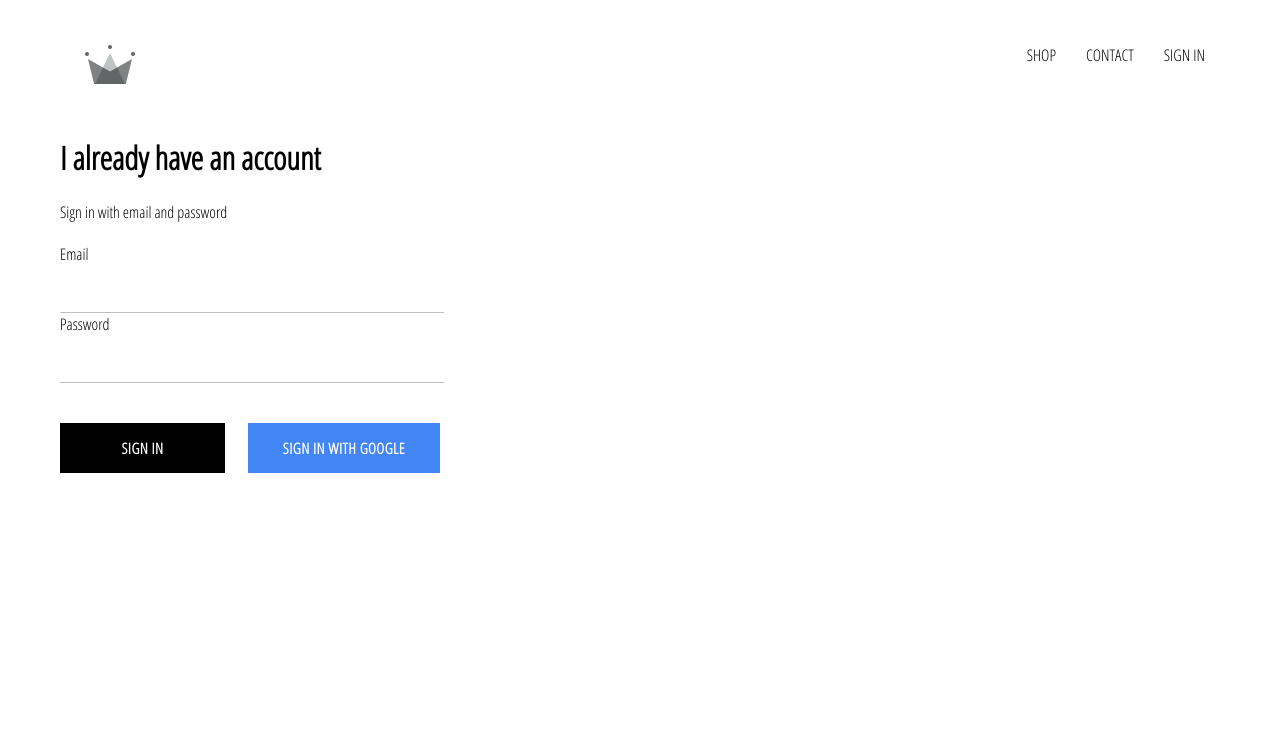
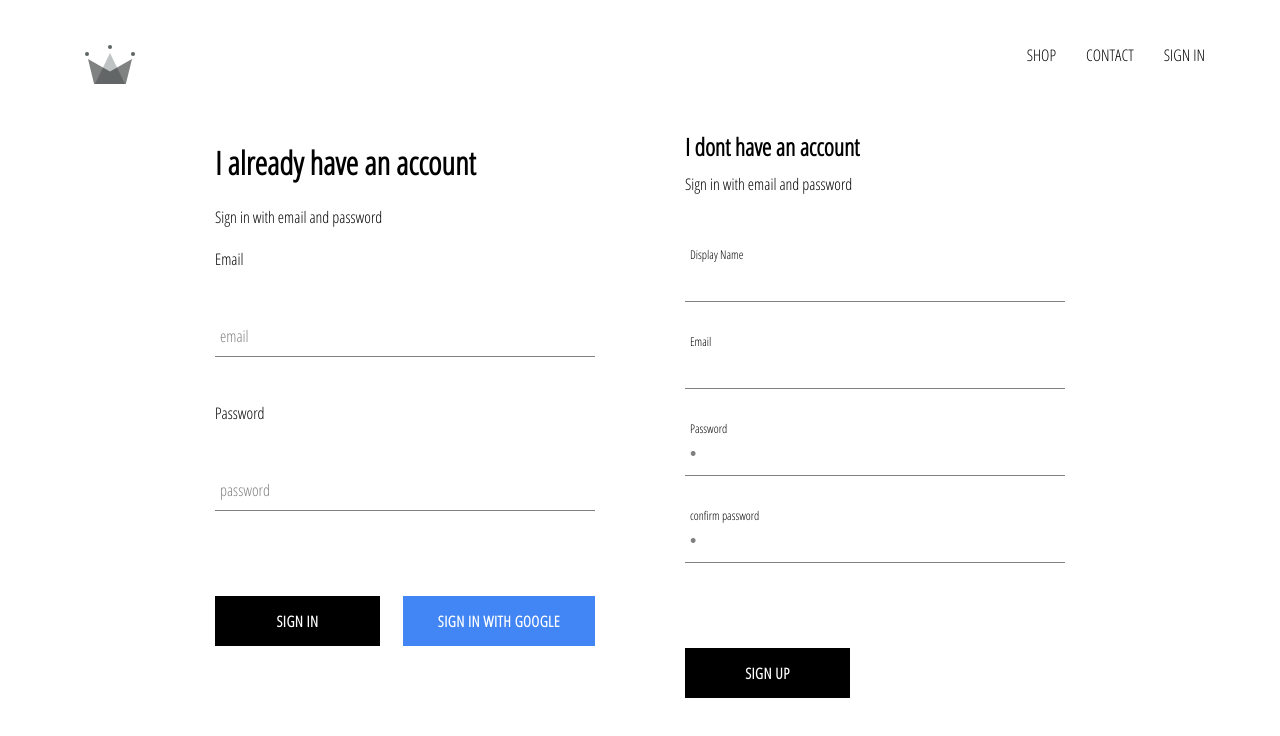
Before and after one commit to MohamadZeyad/crwn-clothing, a React (Create React App) app: page /signin in a window 1280 px wide. Shown: the top 736 px of the page. Built offline with nearby package versions, Linux system fonts and the light colour scheme; no server answers.

Commit message:
implemented firebase utils, included ability t store authenticated users into our firebase database

```diff
--- a/src/App.js
+++ b/src/App.js
@@ -5,7 +5,8 @@ import HomePage from "./pages/homepage/homepage.component";
 import ShopPage from "./pages/shop/shop.component";
 import Header from "./components/header/header.component";
 import SignInAndSignUpPage from "./pages/sign-in-and-sign-up/sign-in-and-sign-up.component";
-import { auth } from "./firebase/firebase.utils";
+import { auth, createUserProfileDocument } from "./firebase/firebase.utils";
+
 class App extends React.Component {
   constructor() {
     super();
@@ -18,9 +19,24 @@ class App extends React.Component {
   unsubscribeFromAuth = null;
 
   componentDidMount() {
-    this.unsubscribeFromAuth = auth.onAuthStateChanged(user => {
-      this.setState({ currentUser: user });
-      console.log(user);
+    this.unsubscribeFromAuth = auth.onAuthStateChanged(async userAuth => {
+      // this.setState({ currentUser: user });
+      // createUserProfileDocument(user);
+      // console.log(user);
+      if (userAuth) {
+        const userRef = await createUserProfileDocument(userAuth);
+        userRef.onSnapshot(snapShot => {
+          this.setState({
+            currentUser: {
+              id: snapShot.id,
+              ...snapShot.data()
+            }
+          });
+          console.log(this.state);
+        });
+      } else {
+        this.setState({ currentUser: userAuth });
+      }
     });
   }
 
--- /dev/null
+++ b/src/components/form-input/form-input.component.jsx
@@ -0,0 +1,23 @@
+import React from "react";
+import "./form-input.styles.scss";
+
+const FormInput = ({ handleChange, label, ...otherProps }) => (
+  <div className="group">
+    <input
+      className="form-input"
+      onChange={handleChange}
+      {...otherProps}
+    ></input>
+    {label ? (
+      <label
+        className={`${
+          otherProps.value.length ? "shrink" : ""
+        } form-input-label`}
+      >
+        {label}
+      </label>
+    ) : null}
+  </div>
+);
+
+export default FormInput;
--- /dev/null
+++ b/src/components/form-input/form-input.styles.scss
@@ -0,0 +1,54 @@
+$sub-color: grey;
+$main-color: black;
+
+@mixin shrinkLabel {
+  top: -14px;
+  font-size: 12px;
+  color: $main-color;
+}
+
+.group {
+  position: relative;
+  margin: 45px 0;
+
+  .form-input {
+    background: none;
+    background-color: white;
+    color: $sub-color;
+    font-size: 18px;
+    padding: 10px 10px 10px 5px;
+    display: block;
+    width: 100%;
+    border: none;
+    border-radius: 0;
+    border-bottom: 1px solid $sub-color;
+    margin: 25px 0;
+
+    &:focus {
+      outline: none;
+    }
+
+    &:focus ~ .form-input-label {
+      @include shrinkLabel();
+    }
+  }
+
+  input[type="password"] {
+    letter-spacing: 0.3em;
+  }
+
+  .form-input-label {
+    color: $sub-color;
+    font-size: 16px;
+    font-weight: normal;
+    position: absolute;
+    pointer-events: none;
+    left: 5px;
+    top: 10px;
+    transition: 300ms ease all;
+
+    &.shrink {
+      @include shrinkLabel();
+    }
+  }
+}
--- a/src/components/sign-in/sign-in.component.jsx
+++ b/src/components/sign-in/sign-in.component.jsx
@@ -2,6 +2,7 @@ import React from "react";
 import "./sign-in-styles.scss";
 import CustomButton from "../../components/custom-button/custom-button.component";
 import { signInWithGoogle } from "../../firebase/firebase.utils";
+import FormInput from "../form-input/form-input.component";
 class SignIn extends React.Component {
   constructor(props) {
     super(props);
@@ -31,26 +32,27 @@ class SignIn extends React.Component {
 
         <form onSubmit={this.handleSubmit}>
           <label>Email</label>
-          <br></br>
-          <input
+
+          <FormInput
             name="email"
             type="email"
             value={this.state.email}
-            onChange={this.handleChange}
+            handleChange={this.handleChange}
+            label="email"
             required
-          ></input>
-          <br></br>
+          ></FormInput>
 
           <label>Password</label>
-          <br></br>
-          <input
+
+          <FormInput
             name="password"
             type="password"
             value={this.state.password}
-            onChange={this.handleChange}
+            handleChange={this.handleChange}
+            label="password"
             required
-          ></input>
-          <br></br>
+          ></FormInput>
+
           <div className="buttons">
             <CustomButton type="submit">SIGN IN</CustomButton>
             <CustomButton onClick={signInWithGoogle} isGoogleSignIn>
--- /dev/null
+++ b/src/components/sign-up/sign-up.component.jsx
@@ -0,0 +1,102 @@
+import React from "react";
+
+import FormInput from "../form-input/form-input.component";
+import CustomButton from "../custom-button/custom-button.component";
+
+import { auth, createUserProfileDocument } from "../../firebase/firebase.utils";
+
+import "./sign-up.styles.scss";
+
+class SignUp extends React.Component {
+  constructor() {
+    super();
+
+    this.state = {
+      displayName: " ",
+      email: " ",
+      password: " ",
+      confirmPassword: " "
+    };
+  }
+
+  handleSubmit = async event => {
+    event.preventDefault();
+
+    const { displayName, email, password, confirmPassword } = this.state;
+
+    if (password !== confirmPassword) {
+      alert("password dont match");
+      return;
+    }
+
+    try {
+      const { user } = await auth.createUserWithEmailAndPassword(
+        email,
+        password
+      );
+      await createUserProfileDocument(user, { displayName });
+      this.setState({
+        displayName: " ",
+        email: " ",
+        password: " ",
+        confirmPassword: " "
+      });
+    } catch (error) {
+      console.log(error);
+    }
+  };
+
+  handleChange = event => {
+    // event.preventDefault();
+    const { name, value } = event.target;
+    this.setState({ [name]: value });
+  };
+
+  render() {
+    const { displayName, email, password, confirmPassword } = this.state;
+    return (
+      <div className="sign-up">
+        <h2 className="title"> I dont have an account</h2>
+        <span>Sign in with email and password</span>
+        <form className="sign-up-form" onSubmit={this.handleSubmit}>
+          <FormInput
+            type="text"
+            name="displayName"
+            value={displayName}
+            onChange={this.handleChange}
+            label="Display Name"
+            required
+          ></FormInput>
+          <FormInput
+            type="email"
+            name="email"
+            value={email}
+            onChange={this.handleChange}
+            label="Email"
+            required
+          ></FormInput>
+          <FormInput
+            type="password"
+            name="password"
+            value={password}
+            onChange={this.handleChange}
+            label="Password"
+            required
+          ></FormInput>
+          <FormInput
+            type="password"
+            name="confirmPassword"
+            value={confirmPassword}
+            onChange={this.handleChange}
+            label="confirm password"
+            required
+          ></FormInput>
+
+          <CustomButton type="submit">SIGN UP</CustomButton>
+        </form>
+      </div>
+    );
+  }
+}
+
+export default SignUp;
--- /dev/null
+++ b/src/components/sign-up/sign-up.styles.scss
@@ -0,0 +1,9 @@
+.sign-up {
+  display: flex;
+  flex-direction: column;
+  width: 380px;
+
+  .title {
+    margin: 10px 0;
+  }
+}
--- a/src/firebase/firebase.utils.js
+++ b/src/firebase/firebase.utils.js
@@ -13,6 +13,33 @@ var config = {
   measurementId: "G-N14YW12XNS"
 };
 
+export const createUserProfileDocument = async (userAuth, additionalData) => {
+  if (!userAuth) return;
+  const userRef = firestore.doc(`users/${userAuth.uid}`);
+  // const userRef = firestore.doc("users/StNMTDwC6sQVTlYjY0qU");
+  const snapShot = await userRef.get();
+
+  if (!snapShot.exists) {
+    const { displayName, email } = userAuth;
+    const createdAt = new Date();
+
+    try {
+      await userRef.set({
+        displayName,
+        email,
+        createdAt,
+        ...additionalData
+      });
+    } catch (error) {
+      console.log("error creatig user", error.message);
+    }
+  }
+  console.log(snapShot);
+  console.log(userRef);
+  // console.log(userAuth);
+  return userRef;
+};
+
 firebase.initializeApp(config);
 export const auth = firebase.auth();
 export const firestore = firebase.firestore();
--- a/src/pages/sign-in-and-sign-up/sign-in-and-sign-up.component.jsx
+++ b/src/pages/sign-in-and-sign-up/sign-in-and-sign-up.component.jsx
@@ -1,10 +1,12 @@
 import React from "react";
 import "./sign-in-and-sign-up.styles.scss";
 import SignIn from "../../components/sign-in/sign-in.component";
+import SignUp from "../../components/sign-up/sign-up.component";
 
 const SignInAndSignUpPage = () => (
   <div className="sign-in-and-sign-up">
     <SignIn />
+    <SignUp />
   </div>
 );
 export default SignInAndSignUpPage;
--- a/src/pages/sign-in-and-sign-up/sign-in-and-sign-up.styles.scss
+++ b/src/pages/sign-in-and-sign-up/sign-in-and-sign-up.styles.scss
@@ -0,0 +1,6 @@
+.sign-in-and-sign-up {
+  width: 850px;
+  display: flex;
+  justify-content: space-between;
+  margin: 30px auto;
+}
```
